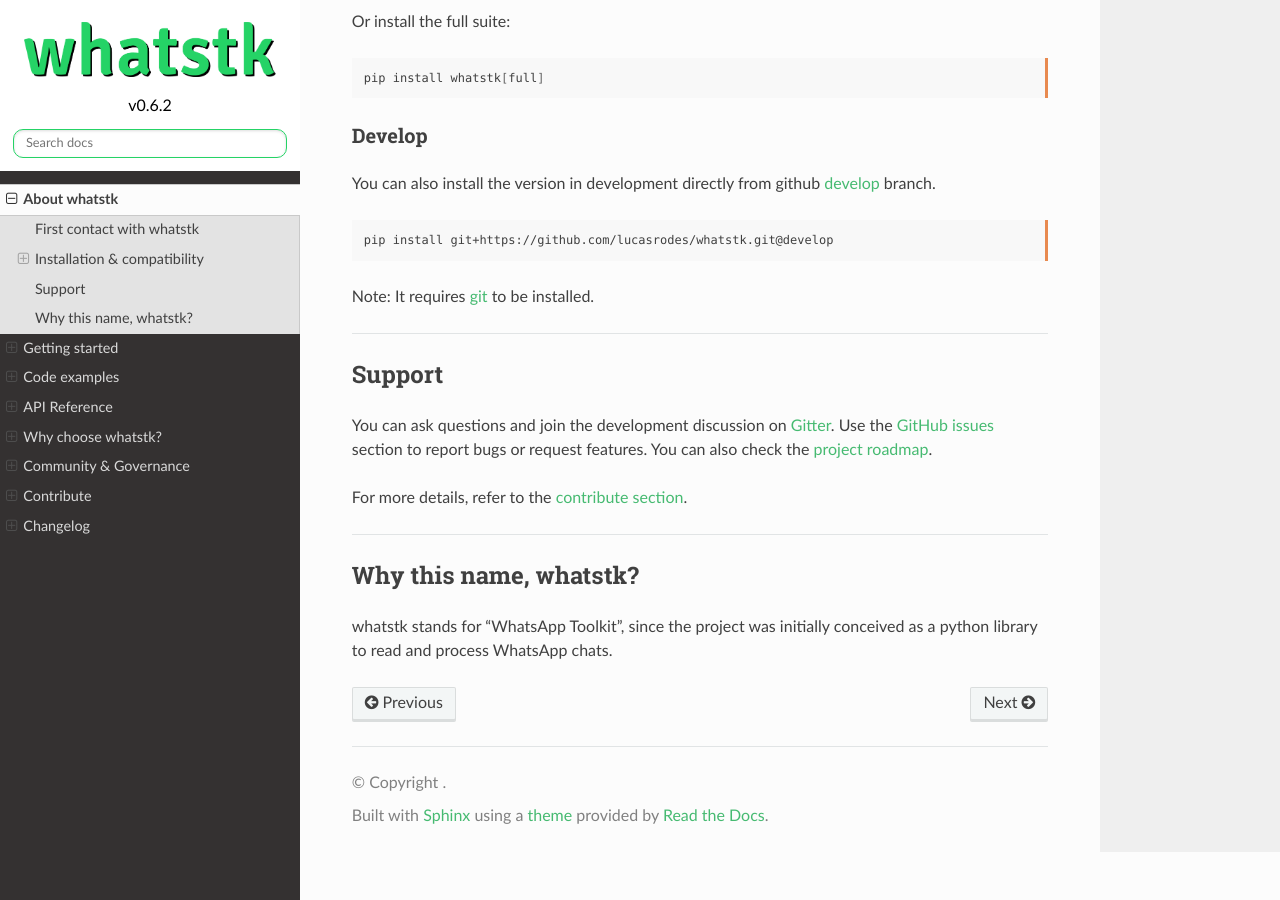
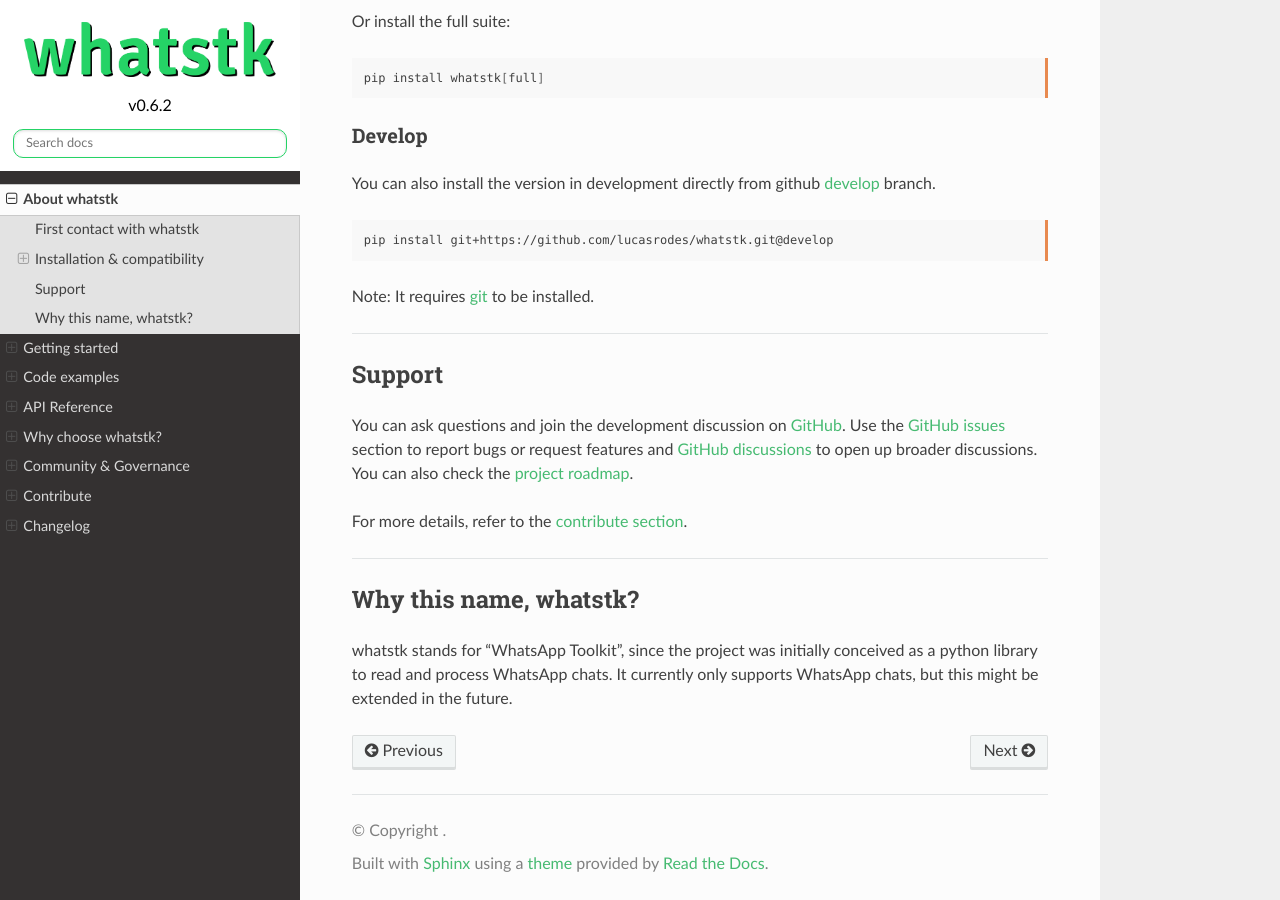
Before and after one commit to lucasrodes/whatstk, a Sphinx documentation site: the page built from docs/source/about.rst, in a window 1280 px wide and 900 px high, scrolled down 1497 px. Built offline with Sphinx 7.4.7 and the Read the Docs theme 2.0.0, drawn with Linux system fonts in a browser that asks for light colours; pages that are not in the unit, such as notebooks, are missing from menus; some of the changed text lies outside the part shown.

Commit message:
updating docs

```diff
--- a/docs/source/about.rst
+++ b/docs/source/about.rst
@@ -95,9 +95,8 @@
 
 Support
 -------
-You can ask questions and join the development discussion on `Gitter <https://gitter.im/sociepy/whatstk>`_. Use the
-`GitHub issues <https://github.com/lucasrodes/whatstk/issues>`_ section to report bugs or request features. You
-can also check the `project roadmap <https://github.com/lucasrodes/whatstk/projects/3>`_.
+You can ask questions and join the development discussion on `GitHub <https://github.com/lucasrodes/whatstk>`_. Use the
+`GitHub issues <https://github.com/lucasrodes/whatstk/issues>`_ section to report bugs or request features and `GitHub discussions <https://github.com/lucasrodes/whatstk/issues>`_ to open up broader discussions. You can also check the `project roadmap <https://github.com/lucasrodes/whatstk/projects/3>`_.
 
 For more details, refer to the :ref:`contribute section <Contribute>`.
 
@@ -105,5 +104,4 @@
 
 Why this name, whatstk?
 -----------------------
-whatstk stands for "WhatsApp Toolkit", since the project was initially conceived as a python library to read and process
-WhatsApp chats.
+whatstk stands for "WhatsApp Toolkit", since the project was initially conceived as a python library to read and process WhatsApp chats. It currently only supports WhatsApp chats, but this might be extended in the future.
--- a/docs/source/getting_started/export_chat.rst
+++ b/docs/source/getting_started/export_chat.rst
@@ -25,10 +25,10 @@
 The chat is exported as a `zip <https://en.wikipedia.org/wiki/Zip_(file_format)>`_, which can be easily unzipped in
 your computer.
 
-.. figure:: ../../_static/images/chat-export-ios12-wp2.20.31.gif
+.. figure:: ../../_static/images/chat-export-ios17-wp24.5.75.gif
     :width: 300
     :alt: Concept diagram of WhatsAppChat.from_source
     :align: center
     :figclass: align-center
 
-    iOS 12, WhatsApp v2.20.31
+    iOS 17.3.1, WhatsApp v24.5.75
```
Also changed, not shown: other parts of docs/source/about.rst (+2 -2 lines), docs/source/changelog.rst (+4 -4 lines), 1 other file.
